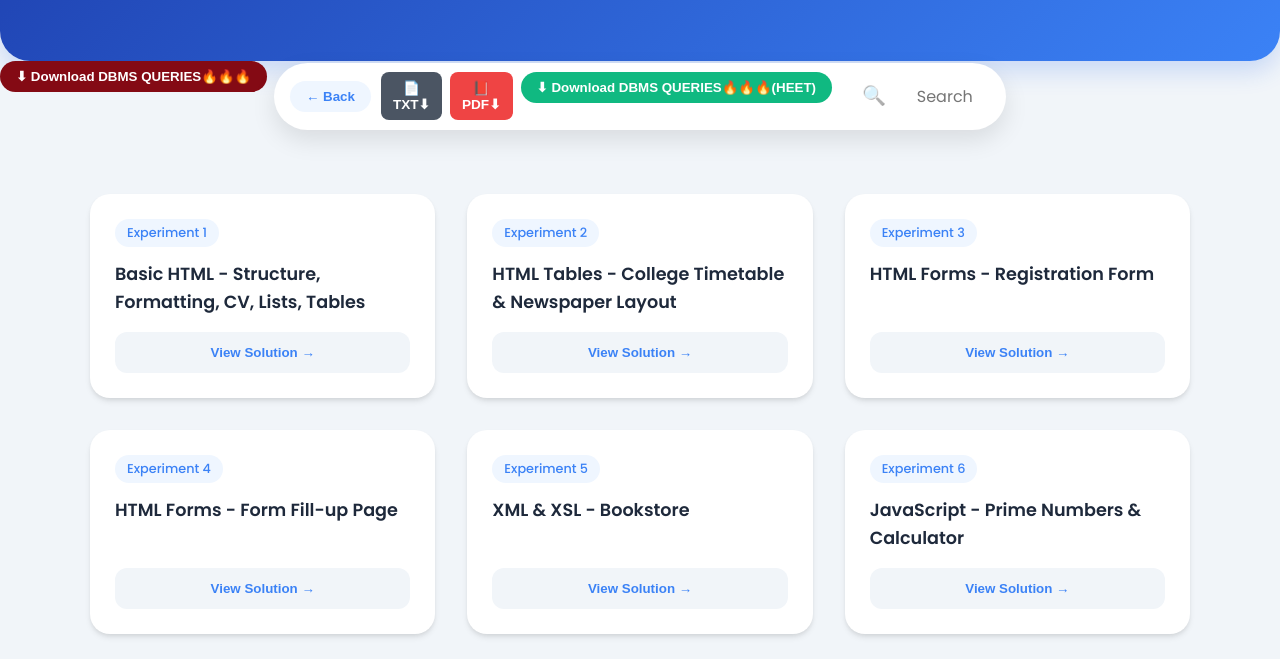
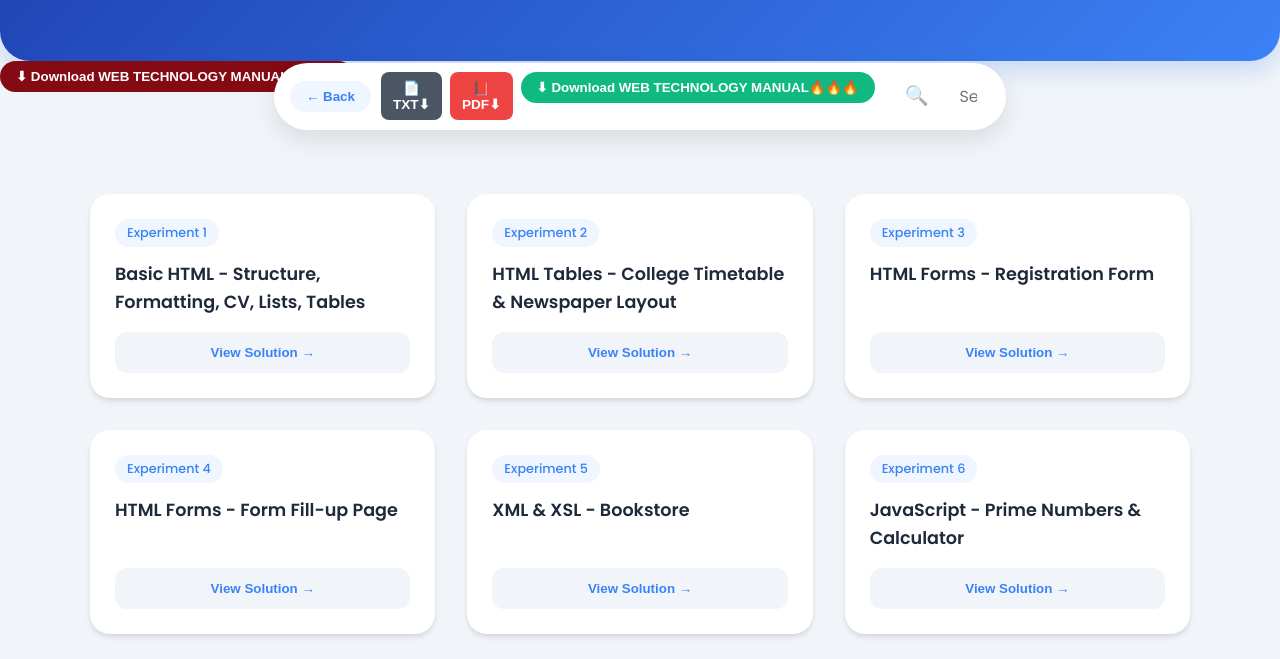
Before and after one commit to Abhik128911/Portfolio_dashboard_new, a plain HTML site: page tools/College-Lab-Repository/index.html in a window 1280 px wide. Both pictures are taken after a click on the button "View Assignments →". Shown: the part 141-800 px from the top of the page. Drawn offline with Linux system fonts and the light colour scheme.

Commit message:
Update download links and button labels in index.html

```diff
--- a/tools/College-Lab-Repository/index.html
+++ b/tools/College-Lab-Repository/index.html
@@ -22,9 +22,9 @@
 </header>
 <section>
     <div>
-      <a href="MySQLandSQL_DEV_both_lab.pdf" download="MySQLandSQL_DEV_both_lab.pdf" style="text-decoration: none;">
+      <a href="MySQLandSQL_DEV_both_lab.pdf" download="WebTechnology_Lab_Manual01.pdf" style="text-decoration: none;">
         <button id="downloadBtn" style="background:#840a14; color:white; border:none; padding:8px 16px; border-radius:20px; font-weight:600; cursor:pointer; margin-right:10px;">
-            ⬇ Download DBMS QUERIES🔥🔥🔥
+            ⬇ Download WEB TECHNOLOGY MANUAL🔥🔥🔥
         </button>
     </a>
     </div>
@@ -39,9 +39,9 @@
         <button class="action-btn txt-btn" onclick="downloadTXT()">📄 TXT⬇</button>
         <button class="action-btn pdf-btn" onclick="downloadPDF()">📕 PDF⬇</button>
 
-        <a href="SQL_Queries_Salesman_Customer.docx" download="SQL_Queries_Salesman_Customer.docx" style="text-decoration: none;">
+        <a href="SQL_Queries_Salesman_Customer.docx" download="WebTechnology_Lab_Manual01.pdf" style="text-decoration: none;">
         <button id="downloadBtn" style="background:#10b981; color:white; border:none; padding:8px 16px; border-radius:20px; font-weight:600; cursor:pointer; margin-right:10px;">
-            ⬇ Download DBMS QUERIES🔥🔥🔥(HEET)
+            ⬇ Download WEB TECHNOLOGY MANUAL🔥🔥🔥
         </button>
     </a>
     </div>
```
